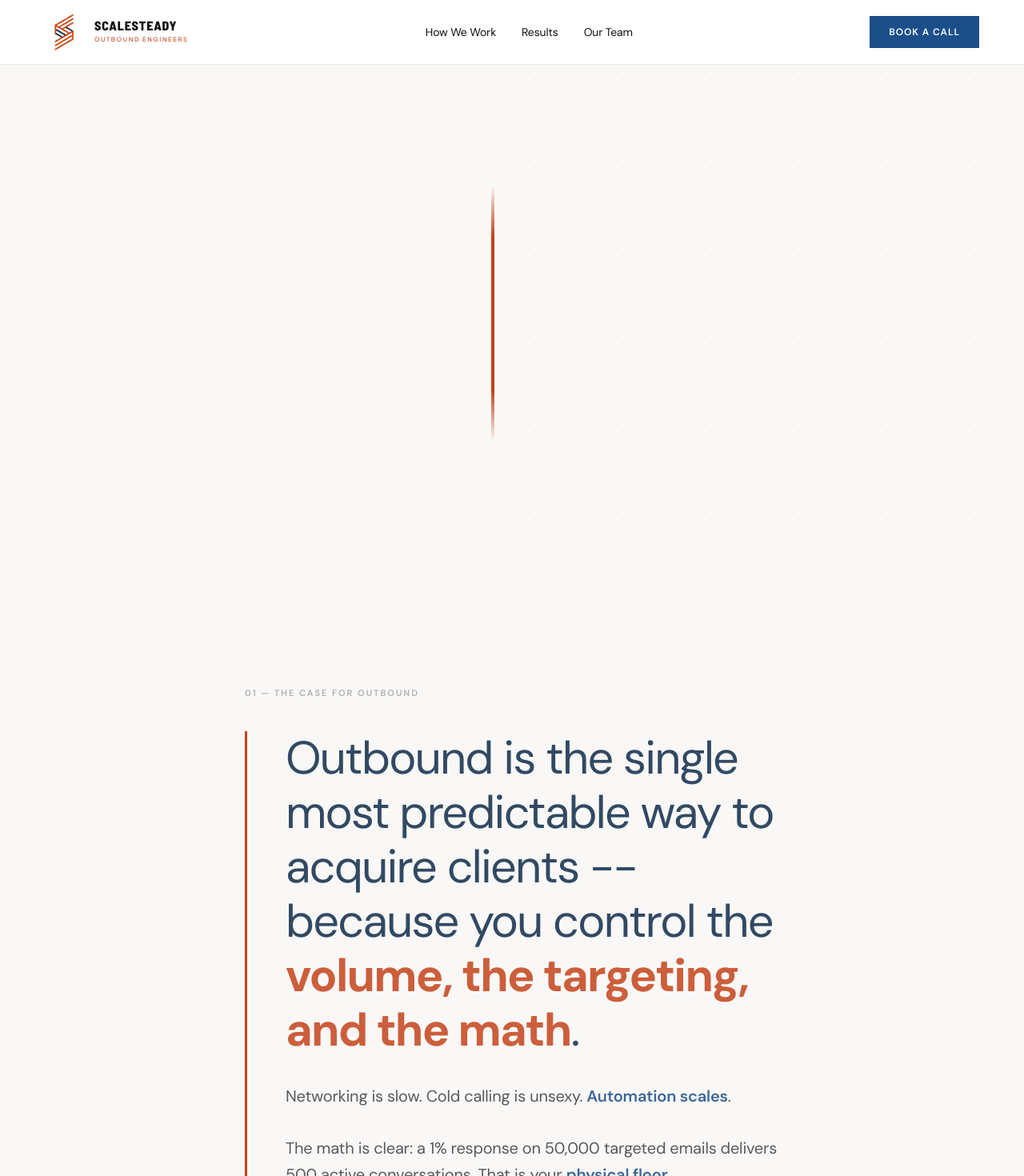
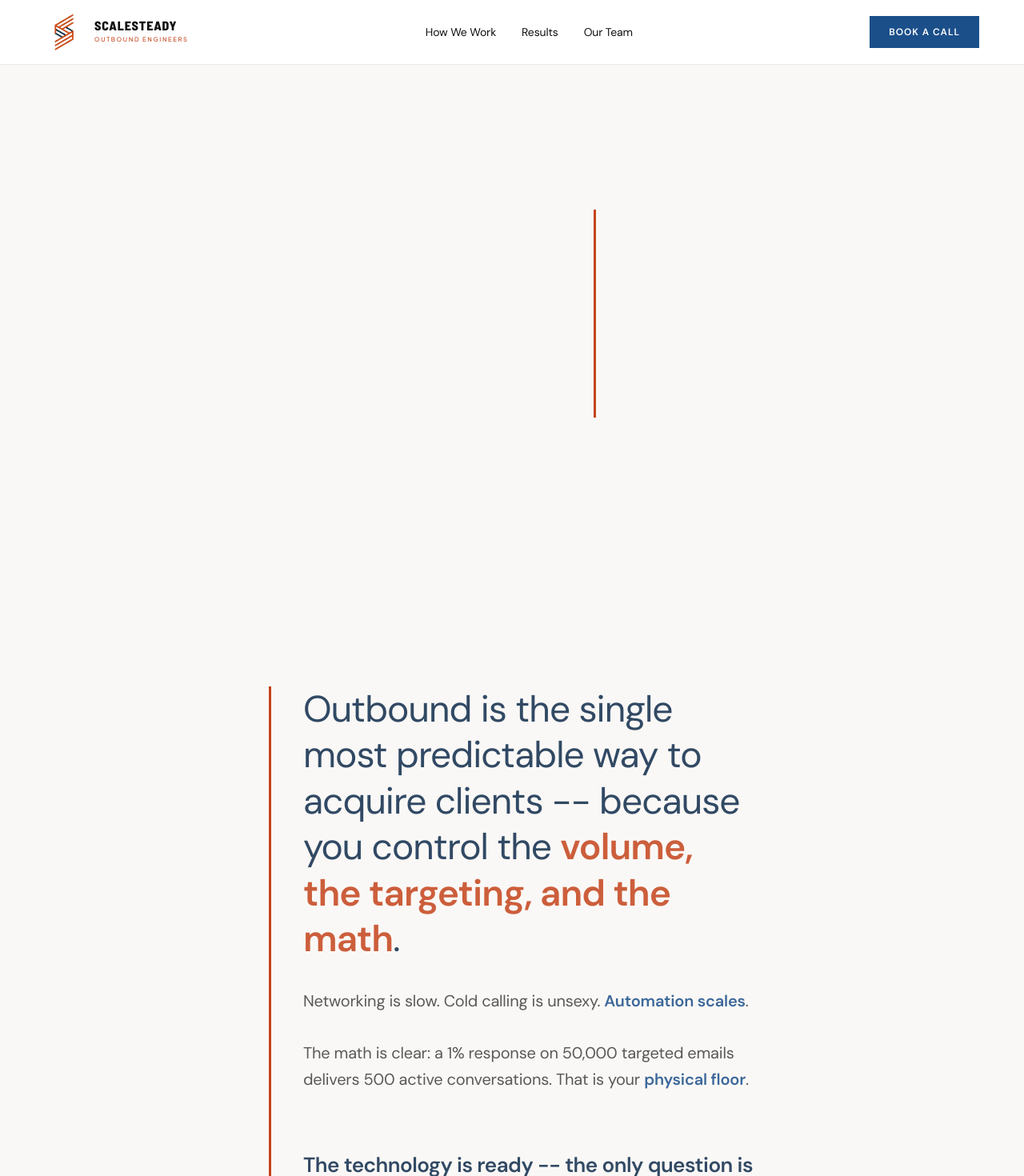
Before and after one commit to jaexochill2-code/scalesteady-engineers, a Next.js app: page / in a window 1280 px wide. Shown: the top 1470 px of the page at 80% size. Built offline with nearby package versions, Linux system fonts and the light colour scheme.

Commit message:
revert: hero back to restore point, stat chips removed

```diff
--- a/src/app/page.tsx
+++ b/src/app/page.tsx
@@ -36,7 +36,7 @@ export default function Home() {
         {/* Image pane */}
         <div
           className="hero-image-pane absolute left-0 top-1/2 -translate-y-1/2 hidden lg:block"
-          style={{ width: "48%", height: "100%" }}
+          style={{ width: "58%", height: "100%" }}
         >
           {/* hero-photo-reveal: inner wrapper avoids transform conflict with -translate-y-1/2 on outer pane */}
           <div className="hero-photo-reveal" style={{ height: "100%" }}>
@@ -50,26 +50,21 @@ export default function Home() {
               className="w-full h-full object-cover block"
               style={{ objectPosition: "70% center" }}
             />
-            {/* Right-edge gradient — cinematic cream blend */}
+            {/* Right-edge gradient — cream blend */}
             <div
               className="absolute inset-y-0 right-0"
               style={{
-                width: "38%",
-                background: "linear-gradient(to right, transparent 0%, rgba(250,248,246,0.3) 35%, rgba(250,248,246,0.85) 70%, #FAF8F6 100%)",
+                width: "22%",
+                background: "linear-gradient(to right, transparent 0%, rgba(250,248,246,0.5) 55%, #FAF8F6 100%)",
               }}
             />
           </div>
         </div>
 
-        {/* Cream panel — right 52% with subtle dot-grid texture */}
+        {/* Cream panel — right 42% */}
         <div
           className="absolute inset-y-0 right-0 hidden lg:block"
-          style={{
-            width: "52%",
-            background: "#FAF8F6",
-            backgroundImage: "radial-gradient(circle, rgba(180,160,140,0.12) 1px, transparent 1px)",
-            backgroundSize: "22px 22px",
-          }}
+          style={{ width: "42%", background: "#FAF8F6" }}
         />
 
         {/* Content */}
@@ -80,21 +75,21 @@ export default function Home() {
 
           {/* Desktop copy */}
           <div
-            className="hidden lg:flex flex-col justify-center h-full relative"
-            style={{ width: "52%", paddingLeft: "clamp(56px, 5vw, 88px)", paddingRight: "clamp(40px, 4vw, 72px)" }}
+            className="hidden lg:flex flex-col justify-center h-full px-12 xl:px-16 2xl:px-20 relative"
+            style={{ width: "42%", paddingLeft: "clamp(40px, 3.5vw, 64px)" }}
           >
-            {/* Terracotta brand rule — tall, anchored left */}
+            {/* Terracotta brand rule — anchored accent, stops at natural content boundary */}
             <div
               className="absolute left-0"
-              style={{ top: "50%", transform: "translateY(-50%)", width: "4px", height: "320px", background: "linear-gradient(to bottom, transparent 0%, #C4431B 20%, #C4431B 80%, transparent 100%)" }}
+              style={{ top: "50%", transform: "translateY(-50%)", width: "3px", height: "260px", background: "#C4431B" }}
             />
 
             <h1
               className="font-serif font-normal"
               style={{
-                fontSize: "clamp(52px, 7vw, 110px)",
-                lineHeight: "1.04",
-                letterSpacing: "-0.03em",
+                fontSize: "clamp(42px, 5vw, 80px)",
+                lineHeight: "1.08",
+                letterSpacing: "-0.02em",
                 color: "#0D2B4A",
               }}
             >
@@ -105,23 +100,23 @@ export default function Home() {
 
             <p
               className="font-sans hero-body-copy mt-6"
-              style={{ fontSize: "18px", lineHeight: "1.7", color: "#5A5A5A", maxWidth: "420px", fontWeight: 400 }}
+              style={{ fontSize: "17px", lineHeight: "1.72", color: "#3D3D3D", maxWidth: "340px" }}
             >
               We build the same system for your business.
             </p>
 
-            {/* CTA zone */}
-            <div className="hero-cta-wrap mt-8" style={{ maxWidth: "420px" }}>
+            {/* CTA zone — enters as unit after body copy */}
+            <div className="hero-cta-wrap mt-8">
               <Link
                 href="/contact"
-                className="hero-cta-btn flex items-center justify-center font-sans font-semibold transition-all duration-300 w-full"
+                className="hero-cta-btn inline-flex items-center justify-center font-sans font-semibold transition-all duration-300"
                 style={{
                   fontSize: "12px",
-                  letterSpacing: "0.1em",
+                  letterSpacing: "0.08em",
                   textTransform: "uppercase",
                   color: "#FFFFFF",
                   background: "#1B4F8A",
-                  padding: "20px 44px",
+                  padding: "18px 44px",
                   borderRadius: "0px",
                 }}
               >
@@ -133,27 +128,6 @@ export default function Home() {
               >
                 15 minutes. No commitment.
               </p>
-
-              {/* Stat chips — visual trust row */}
-              <div
-                className="flex items-center gap-0 mt-6"
-                style={{ borderTop: "1px solid rgba(13,43,74,0.1)", paddingTop: "20px" }}
-              >
-                <div className="flex flex-col" style={{ paddingRight: "20px" }}>
-                  <span style={{ fontSize: "22px", fontWeight: 700, color: "#0D2B4A", letterSpacing: "-0.03em", lineHeight: 1 }}>97.6%</span>
-                  <span style={{ fontSize: "10px", color: "#9E9E9E", letterSpacing: "0.07em", textTransform: "uppercase", marginTop: "4px" }}>inbox rate</span>
-                </div>
-                <div style={{ width: "1px", height: "32px", background: "rgba(13,43,74,0.12)", flexShrink: 0 }} />
-                <div className="flex flex-col" style={{ padding: "0 20px" }}>
-                  <span style={{ fontSize: "22px", fontWeight: 700, color: "0D2B4A", letterSpacing: "-0.03em", lineHeight: 1 }}>$0.04</span>
-                  <span style={{ fontSize: "10px", color: "#9E9E9E", letterSpacing: "0.07em", textTransform: "uppercase", marginTop: "4px" }}>per contact</span>
-                </div>
-                <div style={{ width: "1px", height: "32px", background: "rgba(13,43,74,0.12)", flexShrink: 0 }} />
-                <div className="flex flex-col" style={{ paddingLeft: "20px" }}>
-                  <span style={{ fontSize: "22px", fontWeight: 700, color: "#0D2B4A", letterSpacing: "-0.03em", lineHeight: 1 }}>60</span>
-                  <span style={{ fontSize: "10px", color: "#9E9E9E", letterSpacing: "0.07em", textTransform: "uppercase", marginTop: "4px" }}>day ramp</span>
-                </div>
-              </div>
             </div>
 
           </div>
@@ -228,31 +202,23 @@ export default function Home() {
 
 
       {/* ── THE OUTBOUND TRUTHS ── */}
-      <section id="approach" style={{ background: "#FAF8F6", padding: "clamp(72px, 12vw, 160px) 0 clamp(64px, 10vw, 140px)" }}>
-        <div className="mx-auto px-8 sm:px-12 lg:px-24" style={{ maxWidth: "860px" }}>
-
-          {/* Section eyebrow */}
-          <div
-            className="font-sans mb-10"
-            style={{ fontSize: "11px", letterSpacing: "0.18em", textTransform: "uppercase", color: "rgba(13,43,74,0.35)", fontWeight: 600 }}
-          >
-            01 &mdash; The Case for Outbound
-          </div>
+      <section id="approach" style={{ background: "#FAF8F6", padding: "clamp(64px, 12vw, 160px) 0" }}>
+        <div className="mx-auto px-8 sm:px-12 lg:px-24" style={{ maxWidth: "800px" }}>
 
           {/* Left-anchored accent border + tactile hover focus group */}
-          <div className="focus-group flex flex-col gap-8 border-l-[3px] pl-8 sm:pl-12" style={{ borderColor: "#C4431B" }}>
+          <div className="focus-group flex flex-col gap-8 border-l-[3px] pl-8 sm:pl-10" style={{ borderColor: "#C4431B" }}>
 
             <p
               className="font-sans"
               style={{
-                fontSize: "clamp(32px, 4.5vw, 60px)",
-                lineHeight: "1.18",
+                fontSize: "clamp(28px, 3.8vw, 46px)",
+                lineHeight: "1.25",
                 color: "#0D2B4A",
                 fontWeight: 400,
-                letterSpacing: "-0.03em",
+                letterSpacing: "-0.02em",
               }}
             >
-              Outbound is the single most predictable way to acquire clients -- because you control the <strong style={{ color: "#C4431B", fontWeight: 700 }}>volume, the targeting, and the math</strong>.
+              Outbound is the single most predictable way to acquire clients -- because you control the <strong style={{ color: "#C4431B", fontWeight: 600 }}>volume, the targeting, and the math</strong>.
             </p>
 
             <p
```
